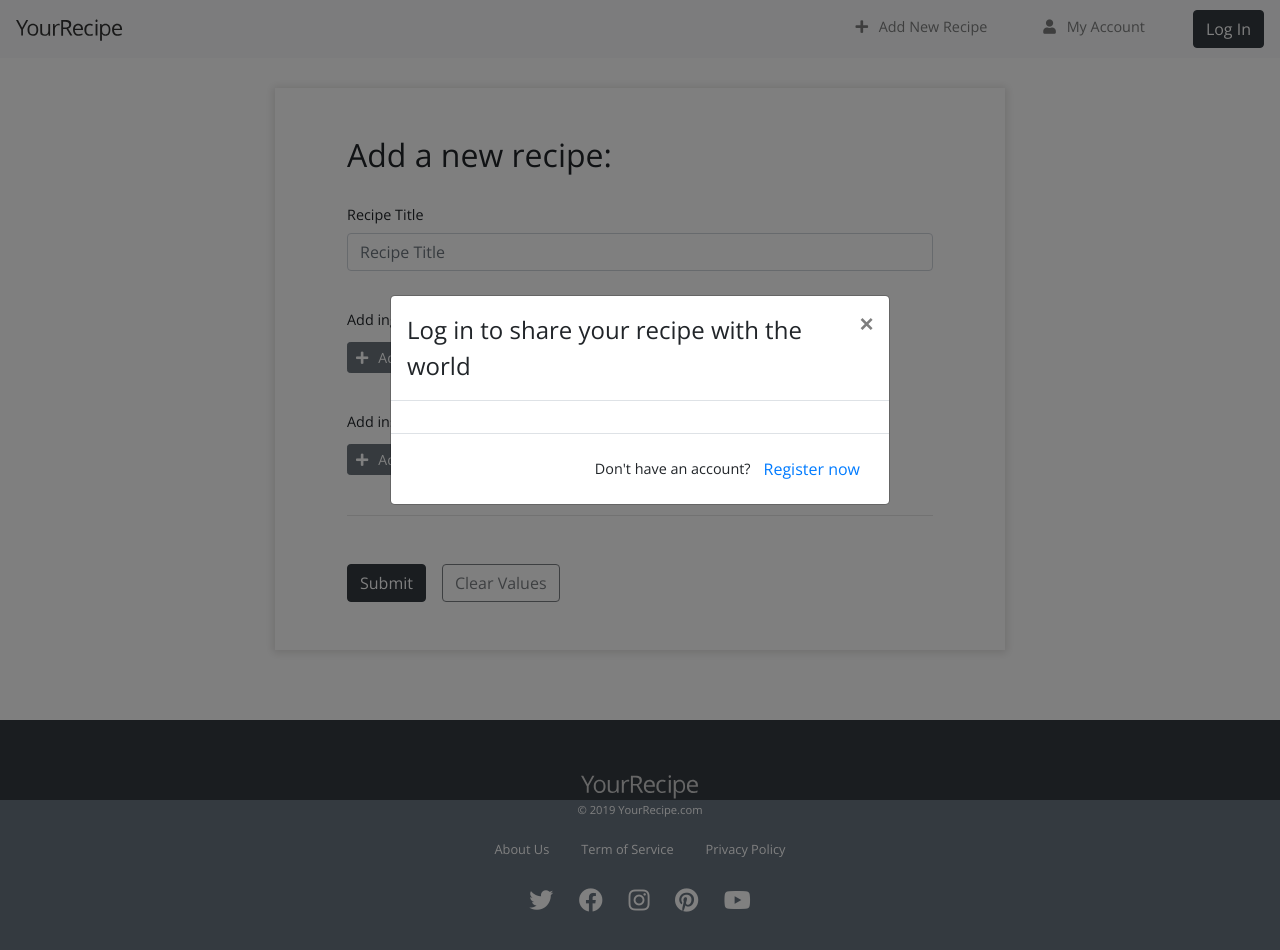
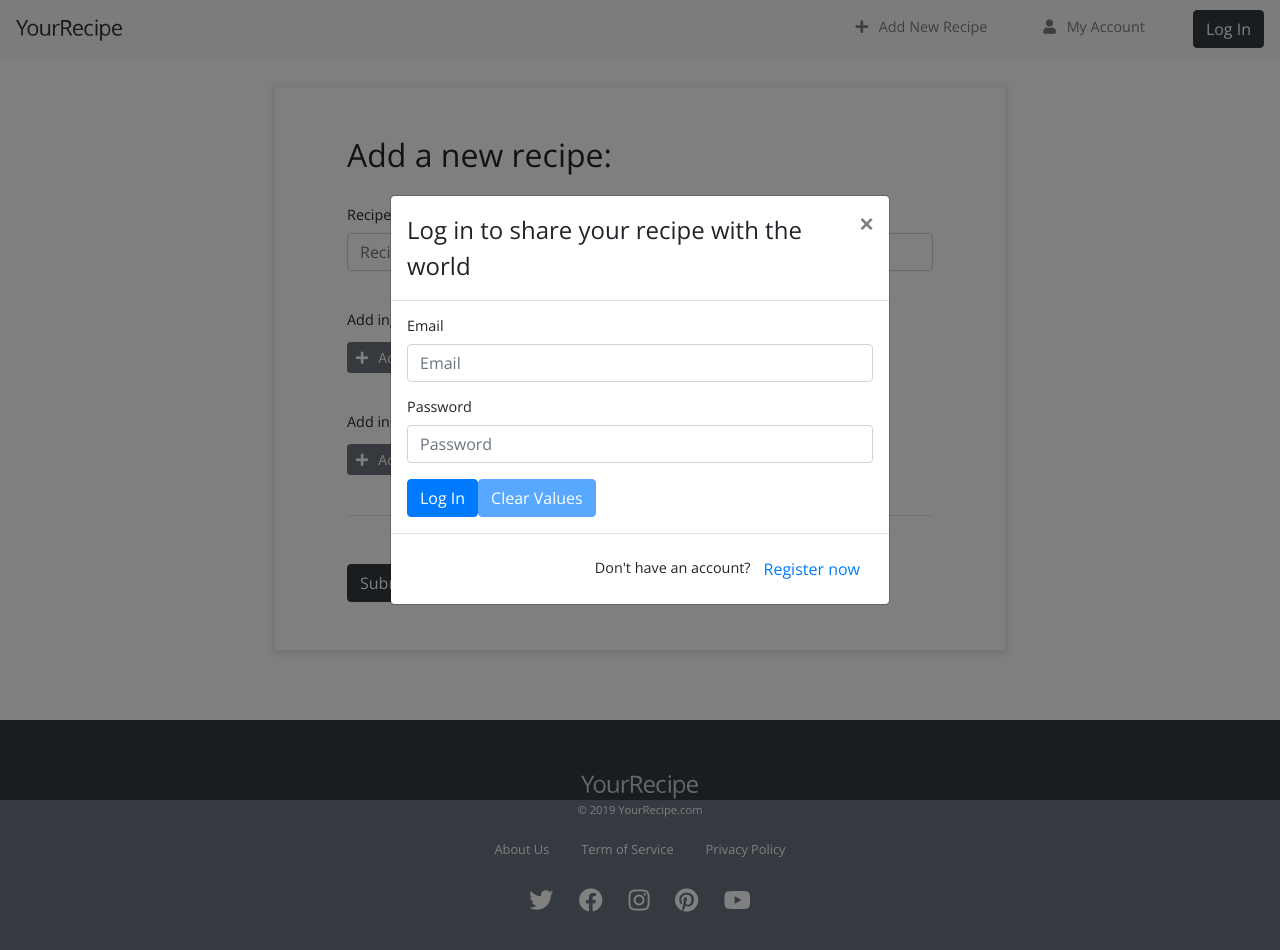
Before and after one commit to iulialupu/YourRecipe, a React (Create React App) app in the folder client/: page /recipe/create in a window 1280 px wide. Both pictures are taken after a click on the button "Log In". Shown: the top 950 px of the page. Built offline with nearby package versions, Linux system fonts and the light colour scheme.

Commit message:
login form

```diff
--- a/client/src/components/AddRecipe/validate.js
+++ b/client/src/components/AddRecipe/validate.js
@@ -22,7 +22,6 @@ const validate = values => {
     };
   }
 
-  console.log("Validate errors", errors, values);
   return errors;
 };
 
--- a/client/src/components/AuthModal.js
+++ b/client/src/components/AuthModal.js
@@ -1,10 +1,10 @@
 import React from "react";
 import Modal from "react-bootstrap/Modal";
 import Button from "react-bootstrap/Button";
-import Form from "react-bootstrap/Form";
-import { Field, FieldArray, reduxForm } from "redux-form";
+import LoginForm from "./LoginForm";
+import RegisterForm from "./RegisterForm";
 
-function RegisterForm({ show, onHide }) {
+function AuthModal({ show, onHide }) {
   const [modalState, setModalState] = React.useState("login");
 
   const changeModal = () => {
@@ -34,7 +34,7 @@ function RegisterForm({ show, onHide }) {
       </Modal.Header>
 
       <Modal.Body>
-        <Form />
+        {modalState === "register" ? <RegisterForm /> : <LoginForm />}
       </Modal.Body>
 
       <Modal.Footer>
@@ -49,4 +49,4 @@ function RegisterForm({ show, onHide }) {
   );
 }
 
-export default RegisterForm;
+export default AuthModal;
--- a/client/src/components/Home/RecipesList.js
+++ b/client/src/components/Home/RecipesList.js
@@ -12,8 +12,6 @@ function RecipesList({ fetchRecipes, recipes }) {
     fetchRecipes();
     console.log("fetching");
   }, []);
-
-  console.log(recipes);
 
   const renderRecipes = () => {
     return recipes.map(recipe => <Recipe recipe={recipe} key={recipe._id} />);
--- /dev/null
+++ b/client/src/components/LoginForm.js
@@ -0,0 +1,76 @@
+import React from "react";
+import { Field, reduxForm } from "redux-form";
+
+import Button from "react-bootstrap/Button";
+import Form from "react-bootstrap/Form";
+
+class LoginForm extends React.Component {
+  renderField = ({ input, label, type, meta: { touched, error } }) => (
+    <Form.Group>
+      <Form.Label>{label}</Form.Label>
+      <Form.Control {...input} placeholder={label} type={type} />
+      {touched && error && (
+        <Form.Text className="error-message">{error}</Form.Text>
+      )}
+      {console.log(error, touched)}
+    </Form.Group>
+  );
+
+  onSubmit = () => {
+    console.log("submit");
+  };
+
+  render() {
+    const { error, handleSubmit, pristine, reset, submitting } = this.props;
+    return (
+      <Form onSubmit={handleSubmit(this.onSubmit)}>
+        <Field
+          name="email"
+          type="email"
+          component={this.renderField}
+          label="Email"
+        />
+        <Field
+          name="password"
+          type="password"
+          component={this.renderField}
+          label="Password"
+        />
+        {error && <strong>{error}</strong>}
+        <div>
+          <Button type="submit" disabled={submitting}>
+            Log In
+          </Button>
+          <Button
+            type="button"
+            disabled={pristine || submitting}
+            onClick={reset}
+          >
+            Clear Values
+          </Button>
+        </div>
+        {console.log(error)}
+      </Form>
+    );
+  }
+}
+
+const validate = values => {
+  const errors = {};
+
+  if (!values.email) {
+    errors.email = "This field is required!";
+  } else if (!/^[A-Z0-9._%+-]+@[A-Z0-9.-]+\.[A-Z]{2,4}$/i.test(values.email)) {
+    errors.email = "Invalid email address";
+  }
+  if (!values.password) {
+    errors.password = "This field is required!";
+  }
+
+  return errors;
+};
+
+export default reduxForm({
+  form: "loginForm",
+  validate
+})(LoginForm);
```
Also changed, not shown: client/src/components/RegisterForm.js (added).
